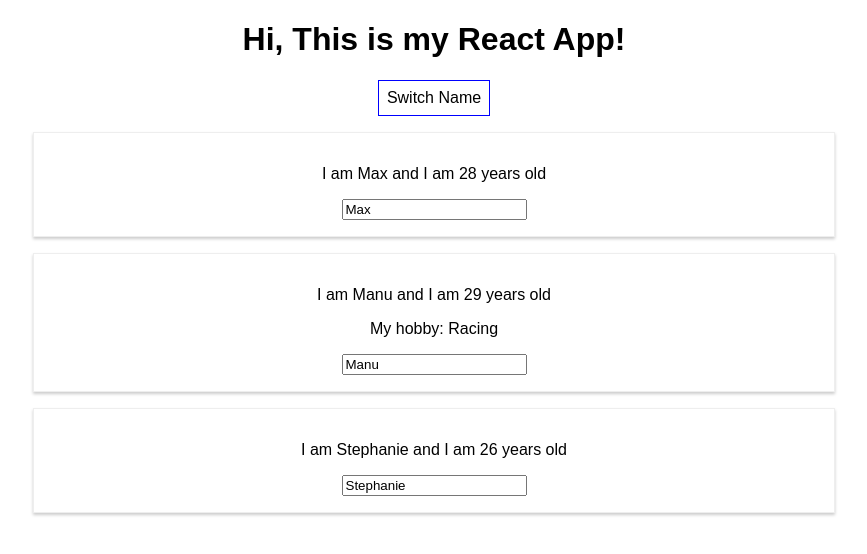
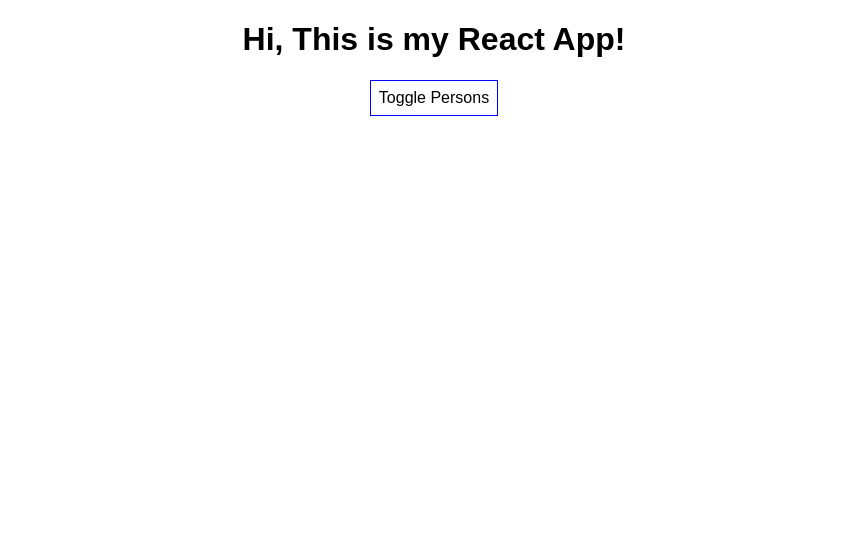
Before and after one commit to PetKatt/burger-builder, a React (Create React App) app: page / in a window 1280 px wide. Shown: the top 554 px of the page, without its empty margins (206-1073 px from the left). Built offline with nearby package versions, Linux system fonts and the light colour scheme.

Commit message:
ternery expression Condition DONE

```diff
--- a/src/App.js
+++ b/src/App.js
@@ -8,7 +8,8 @@
 			{ name: "Max", age: 28 },
 			{ name: "Manu", age: 29 },
 			{ name: "Stephanie", age: 26 }
-		]
+		],
+    showPersons: false
 	}
 
 	switchNameHandler = (name) => {
@@ -32,6 +33,13 @@
 		});
 	}
 
+  togglePersonsHandler = () => {
+    const doesShow = this.state.showPersons;
+    this.setState({
+      showPersons: !doesShow
+    });
+  }
+
   render() {
   	const style = {
   		backgroundColor: "white",
@@ -46,7 +54,9 @@
         <h1>Hi, This is my React App!</h1>
         <button
         	style={style}
-        	onClick={this.switchNameHandler.bind(this, "asd")}>Switch Name</button>
+        	onClick={this.togglePersonsHandler}>Toggle Persons</button>
+        {this.state.showPersons ?
+          <div>
             <Person
             	name={this.state.persons[0].name}
             	age={this.state.persons[0].age} />
@@ -58,6 +68,8 @@
             <Person
             	name={this.state.persons[2].name}
             	age={this.state.persons[2].age} />
+          </div> : null
+        }
       </div>
     );
 
```
Lines whose indentation alone changed are shown as unchanged.
